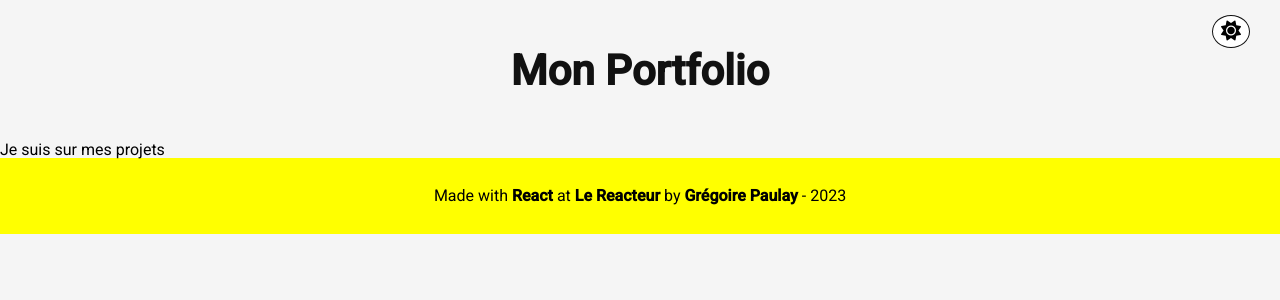
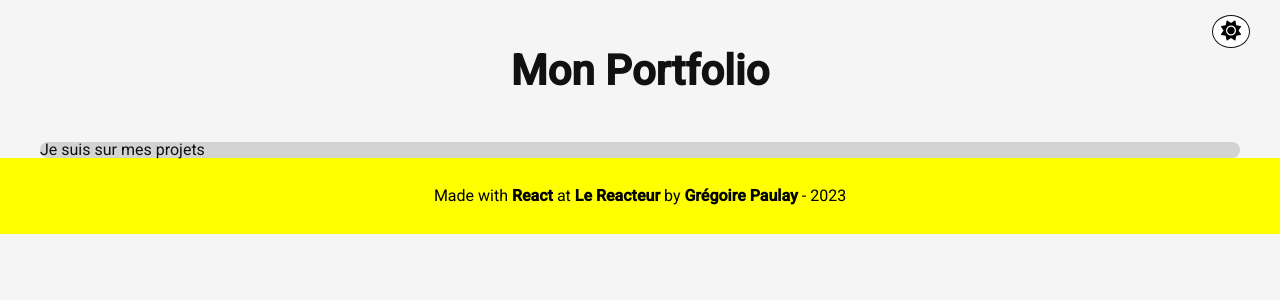
Before and after one commit to Gregoire-Paulay/My-Portfolio, a React (Vite) app: page /projects in a window 1280 px wide. Shown: the top 300 px of the page. Built offline with nearby package versions, Linux system fonts and the light colour scheme; the HTML template or start-up script is replaced by a standard one.

Commit message:
dark-light mode avec cookie

```diff
--- a/package.json
+++ b/package.json
@@ -10,6 +10,7 @@
     "preview": "vite preview"
   },
   "dependencies": {
+    "js-cookie": "^3.0.5",
     "react": "^18.2.0",
     "react-dom": "^18.2.0",
     "react-router-dom": "^6.15.0"
--- a/src/App.css
+++ b/src/App.css
@@ -148,7 +148,7 @@ main > div > img {
   align-items: center;
   gap: 40px;
   background-color: white;
-  padding-top: 30px;
+  padding: 30px 0;
 }
 #formation > div {
   display: flex;
@@ -161,6 +161,9 @@ main > div > img {
 }
 #formation .mongo {
   width: 200px;
+}
+#formation img:hover {
+  opacity: 0.7;
 }
 #formation > div > div {
   display: flex;
--- a/src/App.jsx
+++ b/src/App.jsx
@@ -1,6 +1,7 @@
 import "./App.css";
 import { BrowserRouter as Router, Routes, Route } from "react-router-dom";
 import { useState } from "react";
+import Cookies from "js-cookie";
 
 // Import de mes Pages
 import Home from "./page/Home";
@@ -11,7 +12,17 @@ import Header from "./components/Header";
 import Footer from "./components/Footer";
 
 const App = () => {
-  const [darkMode, setDarkMode] = useState(false);
+  const [darkMode, setDarkMode] = useState(Cookies.get("mode") || false);
+
+  const handleMode = (mode) => {
+    if (mode) {
+      Cookies.set("mode", mode, { expires: 15 });
+      setDarkMode(mode);
+    } else {
+      Cookies.remove("mode");
+      setDarkMode(false);
+    }
+  };
 
   return (
     <Router>
@@ -19,11 +30,12 @@ const App = () => {
         title="Mon Portfolio"
         darkMode={darkMode}
         setDarkMode={setDarkMode}
+        handleMode={handleMode}
       />
 
       <Routes>
         <Route path="/" element={<Home darkMode={darkMode} />} />
-        <Route path="/projects" element={<Projects />} />
+        <Route path="/projects" element={<Projects darkMode={darkMode} />} />
       </Routes>
 
       <Footer />
--- a/src/components/Header.jsx
+++ b/src/components/Header.jsx
@@ -1,6 +1,6 @@
 import { useNavigate } from "react-router-dom";
 
-const Header = ({ title, darkMode, setDarkMode }) => {
+const Header = ({ title, darkMode, setDarkMode, handleMode }) => {
   const navigate = useNavigate();
   return (
     <header className={darkMode ? "dark" : "light"}>
@@ -15,7 +15,9 @@ const Header = ({ title, darkMode, setDarkMode }) => {
         <button
           className={darkMode ? "mode-dark" : "mode-light"}
           onClick={() => {
-            setDarkMode(!darkMode);
+            handleMode(!darkMode);
+            // setDarkMode(!darkMode);
+            // Cookies.set("mode", darkMode, { expires: 15 });
           }}
         >
           <i className="fa-solid fa-sun"></i>
--- a/src/page/Home.jsx
+++ b/src/page/Home.jsx
@@ -58,11 +58,21 @@ const Home = ({ darkMode }) => {
           <div>
             <p>Les technologies sur lesquelles je suis formées</p>
             <div>
+              <a href="https://developer.mozilla.org/fr/docs/Web/HTML">
                 <img src={html} alt="Logo HTML" />
+              </a>
+              <a href="https://developer.mozilla.org/fr/docs/Learn/Getting_started_with_the_web/CSS_basics">
                 <img src={css} alt="Logo CSS" />
+              </a>
+              <a href="https://www.javascript.com/">
                 <img src={js} alt="Logo JS" />
+              </a>
+              <a href="https://nodejs.org/fr">
                 <img src={node} alt="Logo Node-JS" />
+              </a>
+              <a href="https://www.mongodb.com/fr-fr">
                 <img src={mongo} alt="Logo MongoDB" className="mongo" />
+              </a>
             </div>
           </div>
           <div>
@@ -71,8 +81,12 @@ const Home = ({ darkMode }) => {
               former
             </p>
             <div>
+              <a href="https://react.dev/">
                 <img src={react} alt="Logo React" />
+              </a>
+              <a href="https://www.typescriptlang.org/">
                 <img src={typescript} alt="Logo TS" />
+              </a>
             </div>
           </div>
         </section>
--- a/src/page/Projects.jsx
+++ b/src/page/Projects.jsx
@@ -1,5 +1,9 @@
-const Projects = () => {
-  return <div>Je suis sur mes projets</div>;
+const Projects = ({ darkMode }) => {
+  return (
+    <main className={darkMode ? "dark" : "light"}>
+      <div className="container">Je suis sur mes projets</div>
+    </main>
+  );
 };
 
 export default Projects;
```
Also changed, not shown: 1 other file (tests, documents, lock files or other folders). Lines whose indentation alone changed are shown as unchanged.
